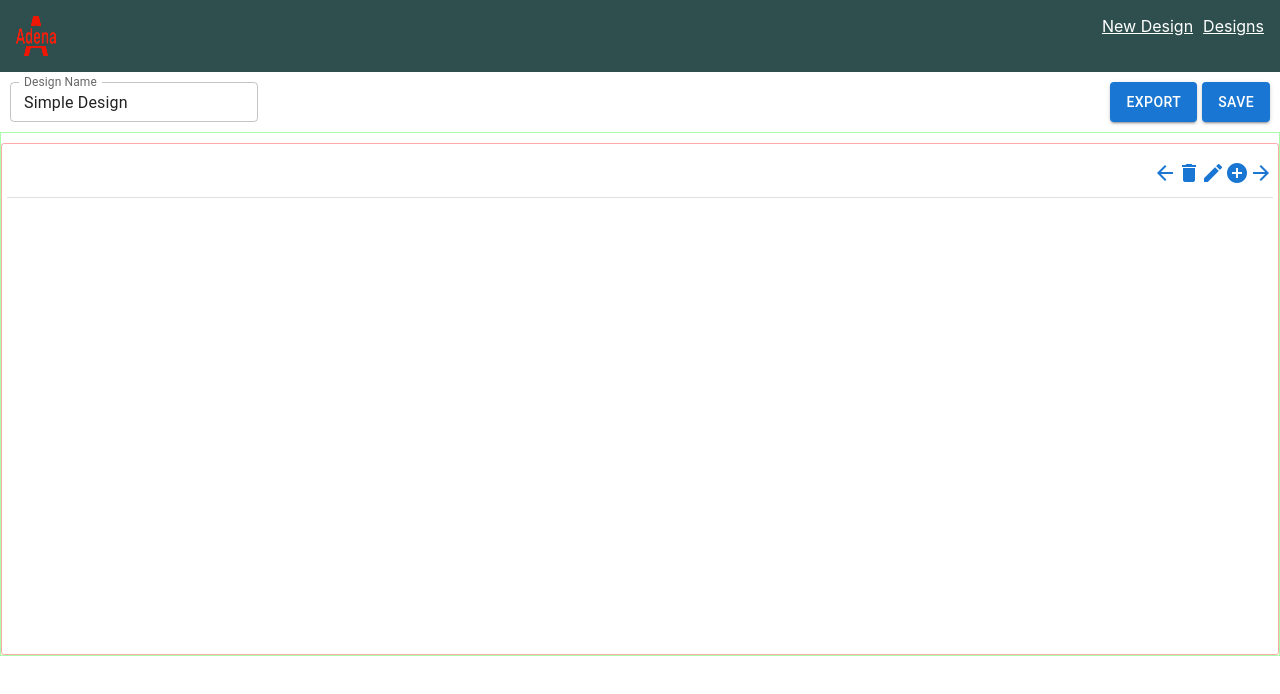
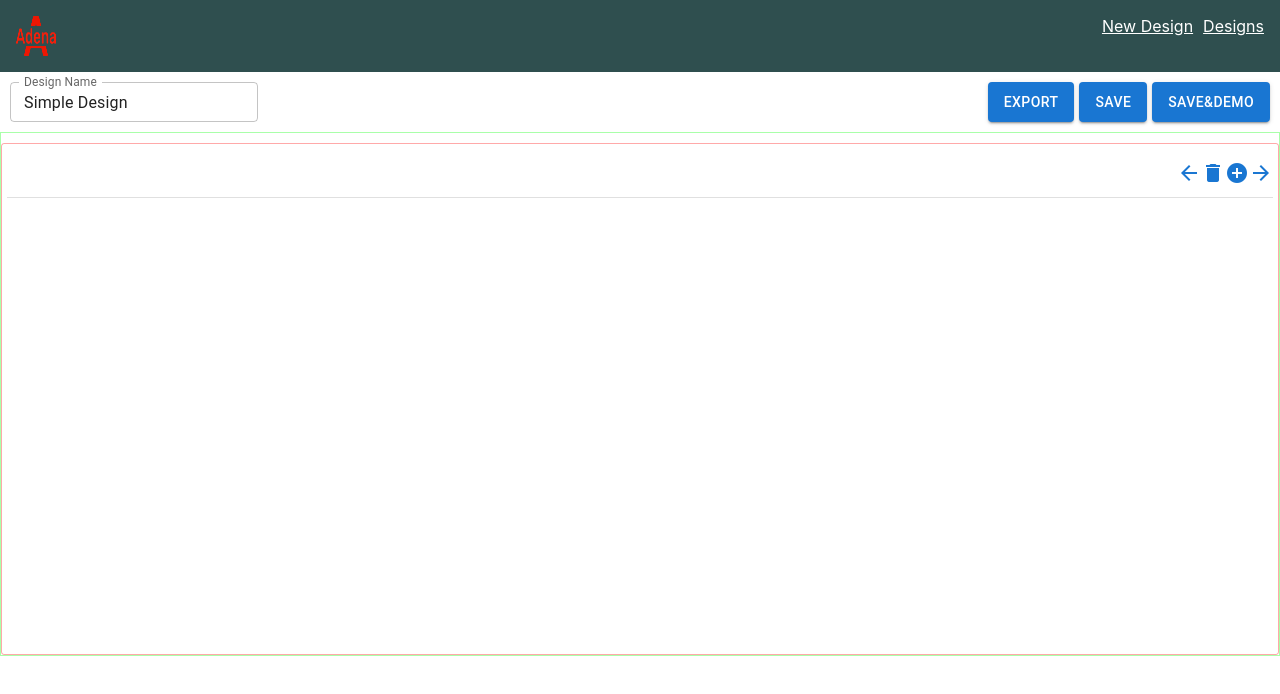
Before and after one commit to MostafaSoleimani/adena-react, a React (Create React App) app: page /design/new in a window 1280 px wide. Shown: the top 694 px of the page. Built offline with nearby package versions, Linux system fonts and the light colour scheme; the HTML template or start-up script is replaced by a standard one.

Commit message:
Feat: Add Demo button in design

```diff
--- a/src/core-design/container/FormDesigner.js
+++ b/src/core-design/container/FormDesigner.js
@@ -6,7 +6,7 @@ import Tabs from "@mui/material/Tabs";
 import TextField from "@mui/material/TextField";
 import * as React from "react";
 import { useDispatch, useSelector } from "react-redux";
-import { useParams } from "react-router-dom";
+import { useNavigate, useParams } from "react-router-dom";
 import uuid from "react-uuid";
 import {
   designerActions,
@@ -22,6 +22,7 @@ import AdenaTabDesigner from "./TabDesigner";
 
 export default function FormDesigner() {
   const { id } = useParams();
+  const navigate = useNavigate();
   const dispatch = useDispatch();
 
   const formDesign = useSelector(designerSelect);
@@ -71,6 +72,12 @@ export default function FormDesigner() {
     setOpenSnack(true);
   };
 
+  const SaveAndDemoForm = () => {
+    saveState(formDesign);
+    setOpenSnack(true);
+    navigate(`/view/${id}`);
+  };
+
   const removeTab = (idx) => {
     if (idx === formDesign.length - 1) setTabValue(formDesign.length - 2);
     dispatch(designerActions.removeTab(formDesign.layout[idx].id));
@@ -107,6 +114,10 @@ export default function FormDesigner() {
           <Button color="primary" variant="contained" onClick={SaveForm}>
             Save
           </Button>
+
+          <Button color="primary" variant="contained" onClick={SaveAndDemoForm}>
+            Save&Demo
+          </Button>
         </div>
       </div>
       <main className="adena-tab-designer-main">
@@ -130,14 +141,23 @@ export default function FormDesigner() {
             <div>
               <FieldNav
                 add={addTab}
-                remove={() => removeTab(tabValue)}
+                remove={
+                  formDesign.layout.length > 0
+                    ? () => removeTab(tabValue)
+                    : null
+                }
                 label=""
                 shiftRight={
+                  formDesign.layout.length > 0 &&
                   tabValue !== formDesign.layout.length - 1
                     ? shiftRightTab
                     : null
                 }
-                shiftLeft={tabValue !== 0 ? shiftLeftTab : null}
+                shiftLeft={
+                  formDesign.layout.length > 0 && tabValue !== 0
+                    ? shiftLeftTab
+                    : null
+                }
               />
             </div>
           </Box>
--- a/src/core-design/tools/FieldNav.js
+++ b/src/core-design/tools/FieldNav.js
@@ -19,12 +19,14 @@ export default function FieldNav({
         <Button onClick={shiftLeft} className="icon-btn" disabled={!shiftLeft}>
           <Icon color="primary">arrow_back</Icon>
         </Button>
-        <Button onClick={remove} className="icon-btn">
+        <Button onClick={remove} className="icon-btn" disabled={!remove}>
           <Icon color="primary">delete_circle</Icon>
         </Button>
-        <Button onClick={edit} className="icon-btn">
-          <Icon color="primary">edit_circle</Icon>
-        </Button>
+        {edit && (
+          <Button onClick={edit} className="icon-btn">
+            <Icon color="primary">edit_circle</Icon>
+          </Button>
+        )}
         {add && (
           <Button onClick={add} className="icon-btn">
             <Icon color="primary">add_circle</Icon>
```
